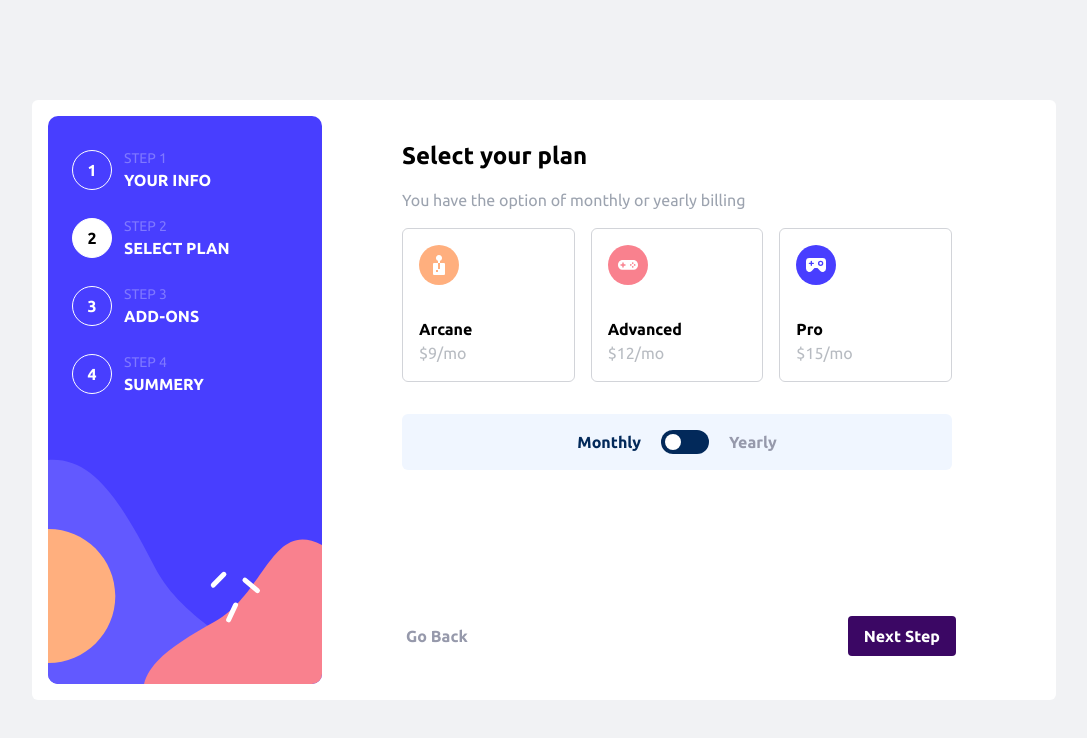
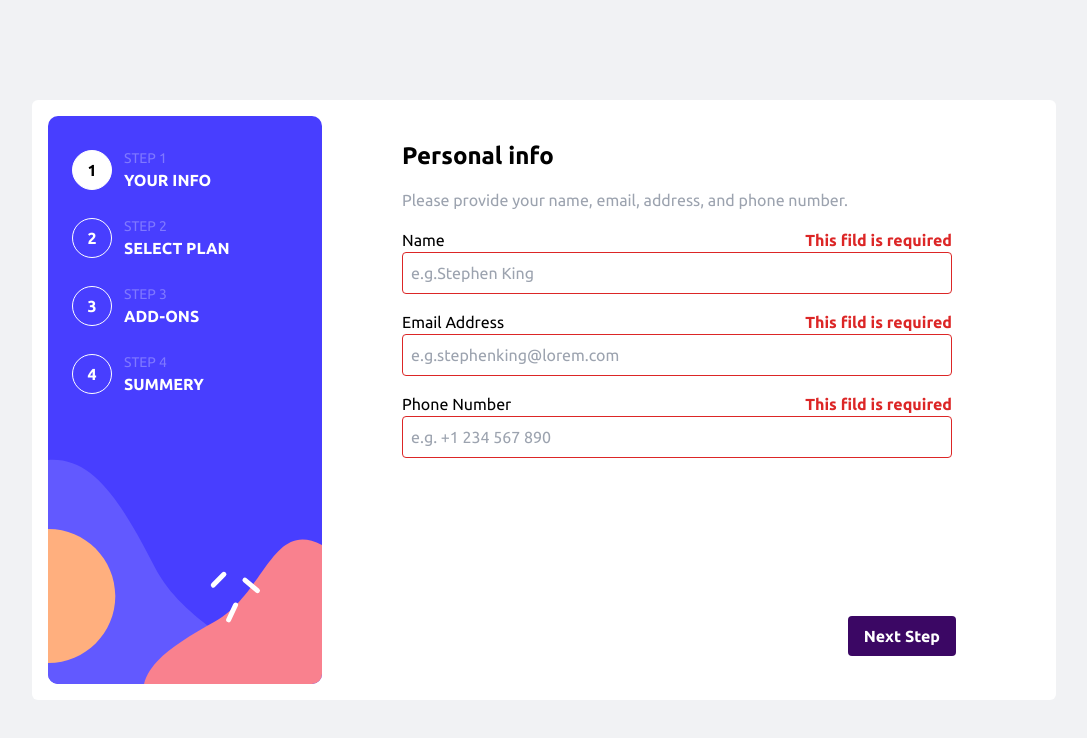
Before and after one commit to GrzegorzBanaszak/multi-step-form, a React (Vite) app: page / in a window 1280 px wide. Both pictures are taken after a click on the button "Next Step". Shown: the top 738 px of the page, without its empty margins (96-1183 px from the left). Built offline with nearby package versions, Linux system fonts and the light colour scheme.

Commit message:
Display errors in the person data info

```diff
--- a/package.json
+++ b/package.json
@@ -18,7 +18,8 @@
     "react-dom": "^18.2.0",
     "react-redux": "^8.1.3",
     "vite-tsconfig-paths": "^4.2.1",
-    "zod": "^3.22.4"
+    "zod": "^3.22.4",
+    "zod-validation-error": "^2.0.0"
   },
   "devDependencies": {
     "@types/node": "^20.8.7",
--- a/src/components/InfoGroup.tsx
+++ b/src/components/InfoGroup.tsx
@@ -7,6 +7,7 @@ export interface InfoGroupProps {
   title: string;
   value: string;
   type: string;
+  isError: boolean;
 }
 
 const InfoGroup: FunctionComponent<InfoGroupProps> = ({
@@ -14,14 +15,22 @@ const InfoGroup: FunctionComponent<InfoGroupProps> = ({
   title,
   value,
   type,
+  isError,
 }) => {
   const dispatch = useAppDispatch();
 
   return (
     <div className="flex flex-col">
-      <label>{title}</label>
+      <label className="flex justify-between">
+        {title}
+        {isError && (
+          <p className="text-red-600 font-bold">This fild is required</p>
+        )}
+      </label>
       <input
-        className="border-[1px] border-coolGray-400 p-2 rounded focus:outline-0 focus:border-[1px] focus:border-black"
+        className={`border-[1px] border-coolGray-400 p-2 rounded focus:outline-0 focus:border-[1px] focus:border-black ${
+          isError && "border-red-600"
+        }`}
         type="text"
         placeholder={placeholder}
         value={value}
--- a/src/components/Nav.tsx
+++ b/src/components/Nav.tsx
@@ -1,15 +1,21 @@
 import { decrementStep, incrementStep } from "../features/formSlice";
-import { useAppDispatch } from "../hooks";
+import { useAppDispatch, useAppSelector } from "../hooks";
 
 const Nav = () => {
+  const currentStep = useAppSelector((state) => state.form.currentStep);
   const dispatch = useAppDispatch();
   return (
     <div className="mt-auto px-3 lg:px-0 w-full lg:w-[550px] h-5 bg-white mx-auto py-12">
       <div className="w-full h-full flex items-center justify-between font-semibold text-coolGray">
-        <button onClick={() => dispatch(decrementStep())}>Go Back</button>
+        {currentStep > 1 && (
+          <button onClick={() => dispatch(decrementStep())}>Go Back</button>
+        )}
+
         <button
           onClick={() => dispatch(incrementStep())}
-          className="bg-purple-950 text-white px-4 py-2 rounded"
+          className={`bg-purple-950 text-white px-4 py-2 rounded hover:bg-marineBlue/90 duration-300 transition-all ${
+            currentStep < 2 && "mr-0 ml-auto"
+          }`}
         >
           Next Step
         </button>
--- a/src/components/Step1.tsx
+++ b/src/components/Step1.tsx
@@ -7,6 +7,9 @@ import { useAppSelector } from "@/hooks";
 const Step1: FunctionComponent = () => {
   const { username, email, phoneNumber } = useAppSelector(
     (state) => state.form.userData
+  );
+  const { usernameError, emailError, phoneNumberError } = useAppSelector(
+    (state) => state.form.userDataValid
   );
   return (
     <>
@@ -19,18 +22,21 @@ const Step1: FunctionComponent = () => {
         placeholder="e.g.Stephen King"
         type={Object.keys({ username })[0]}
         value={username}
+        isError={usernameError}
       />
       <InfoGroup
         title="Email Address"
         placeholder="e.g.stephenking@lorem.com"
         type={Object.keys({ email })[0]}
         value={email}
+        isError={emailError}
       />
       <InfoGroup
         title="Phone Number"
         placeholder="e.g. +1 234 567 890"
         type={Object.keys({ phoneNumber })[0]}
         value={phoneNumber}
+        isError={phoneNumberError}
       />
     </>
   );
--- a/src/features/formSlice.ts
+++ b/src/features/formSlice.ts
@@ -1,21 +1,10 @@
+import { User, UserDataError, UserSchema } from "@/utilis";
 import { PayloadAction, createSlice } from "@reduxjs/toolkit";
-import { z } from "zod";
-
-const phoneReg = new RegExp(
-  "^[+]?[(]?[0-9]{3}[)]?[-s.]?[0-9]{3}[-s.]?[0-9]{4,6}$"
-);
-
-const UserSchema = z.object({
-  username: z.string(),
-  email: z.string().email(),
-  phoneNumber: z.string().regex(phoneReg, "Invalid phone number"),
-});
-
-type User = z.infer<typeof UserSchema>;
 
 export interface FormState {
   currentStep: number;
   userData: User;
+  userDataValid: UserDataError;
 }
 
 export type UserPayload = {
@@ -30,6 +19,11 @@ const initialState: FormState = {
     email: "",
     phoneNumber: "",
   },
+  userDataValid: {
+    usernameError: false,
+    emailError: false,
+    phoneNumberError: false,
+  },
 };
 
 export const formSlice = createSlice({
@@ -37,8 +31,31 @@ export const formSlice = createSlice({
   initialState,
   reducers: {
     incrementStep: (state) => {
-      if (state.currentStep < 5) {
-        state.currentStep++;
+      if (state.currentStep === 1) {
+        //Reset state
+        state.userDataValid = {
+          usernameError: false,
+          emailError: false,
+          phoneNumberError: false,
+        };
+        const parse = UserSchema.safeParse(state.userData);
+        if (!parse.success) {
+          parse.error.issues.forEach((element) => {
+            switch (element.path[0]) {
+              case "username":
+                state.userDataValid.usernameError = true;
+                break;
+              case "email":
+                state.userDataValid.emailError = true;
+                break;
+              case "phoneNumber":
+                state.userDataValid.phoneNumberError = true;
+                break;
+              default:
+                break;
+            }
+          });
+        }
       }
     },
     decrementStep: (state) => {
--- /dev/null
+++ b/src/utilis.ts
@@ -0,0 +1,19 @@
+import { z } from "zod";
+
+const phoneReg = new RegExp(
+  "^[+]?[(]?[0-9]{3}[)]?[-s.]?[0-9]{3}[-s.]?[0-9]{4,6}$"
+);
+
+export const UserSchema = z.object({
+  username: z.string().min(1),
+  email: z.string().min(1).email(),
+  phoneNumber: z.string().min(1).regex(phoneReg, "Invalid phone number"),
+});
+
+export type UserDataError = {
+  usernameError: boolean;
+  emailError: boolean;
+  phoneNumberError: boolean;
+};
+
+export type User = z.infer<typeof UserSchema>;
```
Also changed, not shown: 1 other file (tests, documents, lock files or other folders).
